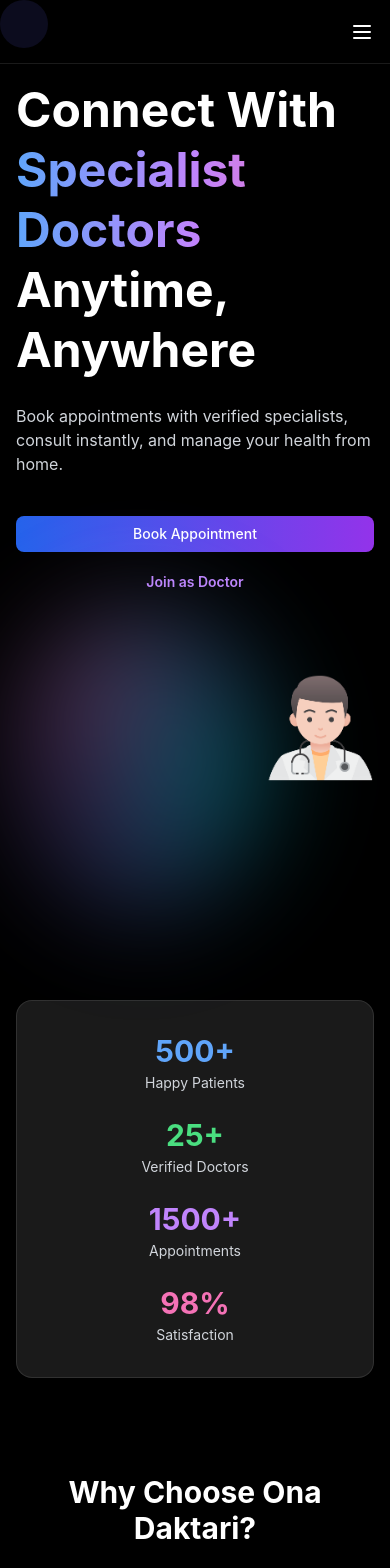
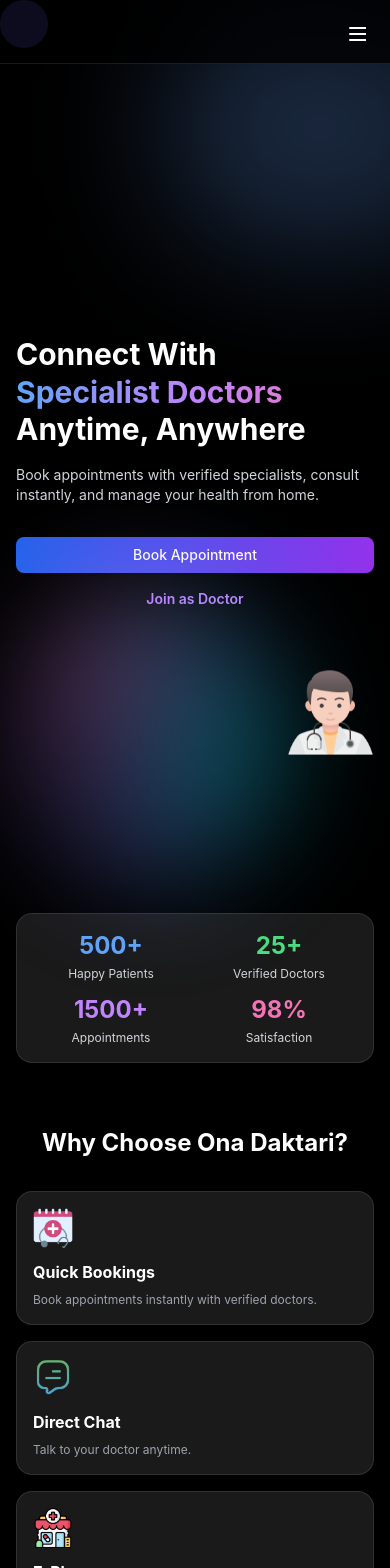
Before and after one commit to Kilroy-creator/ona-daktari-frontend, a Vue app: page / in a window 390 px wide. Shown: the top 1568 px of the page. Built offline with nearby package versions, Linux system fonts and the light colour scheme.

Commit message:
mobile responsive

```diff
--- a/src/views/Landing.vue
+++ b/src/views/Landing.vue
@@ -9,32 +9,32 @@
 
     <!-- Navigation -->
     <nav class="fixed top-0 left-0 right-0 z-50 bg-black/80 backdrop-blur-lg border-b border-white/10 h-16">
-      <div class="max-w-7xl mx-auto px-4 sm:px-6 lg:px-8 h-full flex justify-between items-center">
+      <div class="max-w-7xl mx-auto px-4 h-full flex justify-between items-center">
 
         <!-- Logo -->
         <div class="flex items-center gap-2 min-w-fit">
-          <div class="w-8 h-8 flex-shrink-0">
+          <div class="w-6 h-6 sm:w-8 sm:h-8 flex-shrink-0">
             <LoopLogo class="w-full h-full" />
           </div>
-          <span class="hidden sm:block text-lg font-bold bg-gradient-to-r from-blue-400 via-purple-400 to-pink-400 bg-clip-text text-transparent">
+          <span class="hidden sm:block text-sm sm:text-lg font-bold bg-gradient-to-r from-blue-400 via-purple-400 to-pink-400 bg-clip-text text-transparent">
             Ona Daktari
           </span>
         </div>
 
         <!-- Desktop Nav -->
-        <div class="hidden md:flex gap-8 items-center">
+        <div class="hidden md:flex gap-6 lg:gap-8 items-center">
           <a href="#about" class="text-gray-300 hover:text-white transition text-sm">About</a>
           <a href="#features" class="text-gray-300 hover:text-white transition text-sm">Features</a>
           <router-link to="/patient/login" class="text-gray-300 hover:text-white transition text-sm">Patient</router-link>
           <router-link to="/doctor/login" class="text-gray-300 hover:text-white transition text-sm">Doctor</router-link>
-          <button @click="$router.push('/patient/register')" class="get-started-btn">
+          <button @click="$router.push('/patient/register')" class="get-started-btn text-sm">
             Get Started
           </button>
         </div>
 
         <!-- Mobile Menu Button -->
-        <button class="md:hidden text-white" @click="mobileMenuOpen = !mobileMenuOpen">
-          <svg class="w-6 h-6" fill="none" stroke="currentColor">
+        <button class="md:hidden text-white p-2" @click="mobileMenuOpen = !mobileMenuOpen">
+          <svg class="w-5 h-5 sm:w-6 sm:h-6" fill="none" stroke="currentColor">
             <path stroke-linecap="round" stroke-linejoin="round" stroke-width="2" d="M4 6h16M4 12h16M4 18h16" />
           </svg>
         </button>
@@ -42,12 +42,12 @@
 
       <!-- Mobile Menu -->
       <transition name="fade">
-        <div v-if="mobileMenuOpen" class="md:hidden bg-black/95 p-4 border-t border-white/10 space-y-2">
-          <a href="#about" class="block py-2 text-gray-300 hover:text-white">About</a>
-          <a href="#features" class="block py-2 text-gray-300 hover:text-white">Features</a>
-          <router-link to="/patient/login" class="block py-2 text-gray-300 hover:text-white">Patient</router-link>
-          <router-link to="/doctor/login" class="block py-2 text-gray-300 hover:text-white">Doctor</router-link>
-          <button @click="$router.push('/patient/register')" class="w-full bg-gradient-to-r from-blue-600 to-purple-600 text-white px-6 py-2 rounded-lg hover:shadow-lg transition font-medium">
+        <div v-if="mobileMenuOpen" class="md:hidden bg-black/95 p-4 border-t border-white/10 space-y-3 absolute top-16 left-0 right-0">
+          <a href="#about" class="block py-2 text-gray-300 hover:text-white text-sm">About</a>
+          <a href="#features" class="block py-2 text-gray-300 hover:text-white text-sm">Features</a>
+          <router-link to="/patient/login" class="block py-2 text-gray-300 hover:text-white text-sm">Patient</router-link>
+          <router-link to="/doctor/login" class="block py-2 text-gray-300 hover:text-white text-sm">Doctor</router-link>
+          <button @click="$router.push('/patient/register')" class="w-full bg-gradient-to-r from-blue-600 to-purple-600 text-white px-4 py-2 rounded-lg hover:shadow-lg transition font-medium text-sm">
             Get Started
           </button>
         </div>
@@ -55,14 +55,14 @@
     </nav>
 
     <!-- HERO SECTION -->
-    <section class="relative w-full pt-20 pb-16">
-      <Spotlight class="absolute -top-30 -right-40 w-96 h-76 bg-blue-500/20 rounded-full blur-3xl" />
+    <section class="relative w-full pt-20 pb-12 sm:pb-16">
+      <Spotlight class="absolute -top-20 sm:-top-30 -right-40 w-80 sm:w-96 h-64 sm:h-76 bg-blue-500/20 rounded-full blur-3xl" />
 
-      <div class="max-w-7xl mx-auto px-4 sm:px-6 lg:px-8 relative z-20">
-        <div class="grid md:grid-cols-2 gap-8 items-center">
+      <div class="max-w-7xl mx-auto px-4 relative z-20">
+        <div class="grid md:grid-cols-2 gap-6 sm:gap-8 items-center">
           <!-- Left Content -->
-          <div class="space-y-6">
-            <h1 class="text-5xl md:text-6xl font-bold leading-tight">
+          <div class="space-y-4 sm:space-y-6">
+            <h1 class="text-3xl sm:text-5xl md:text-6xl font-bold leading-tight">
               <span class="block text-white">Connect With</span>
               <span class="block bg-gradient-to-r from-blue-400 via-purple-400 to-pink-400 bg-clip-text text-transparent">
                 Specialist Doctors
@@ -70,20 +70,20 @@
               <span class="block text-white">Anytime, Anywhere</span>
             </h1>
 
-            <p class="text-base text-gray-300 max-w-md">
+            <p class="text-sm sm:text-base text-gray-300 max-w-md">
               Book appointments with verified specialists, consult instantly, and manage your health from home.
             </p>
 
-            <div class="flex flex-col sm:flex-row gap-3 pt-4">
+            <div class="flex flex-col gap-2 sm:gap-3 pt-4">
               <button
                 @click="$router.push('/patient/register')"
-                class="get-started-btn"
+                class="get-started-btn w-full sm:w-auto text-center"
               >
                 Book Appointment
               </button>
               <button
                 @click="$router.push('/doctor/register')"
-                class="border-2 border-purple-500 text-purple-400 px-6 py-2 rounded-lg hover:bg-purple-500/20 transition font-semibold text-sm"
+                class="border-2 border-purple-500 text-purple-400 px-6 py-2 rounded-lg hover:bg-purple-500/20 transition font-semibold text-sm w-full sm:w-auto"
               >
                 Join as Doctor
               </button>
@@ -91,10 +91,10 @@
           </div>
 
           <!-- Right Visual -->
-           <div class="relative flex justify-center items-center h-64 md:h-80">
-            <IridescentOrb class="absolute w-56 h-56 blur-2xl opacity-60" />
+          <div class="relative flex justify-center items-center h-48 sm:h-64 md:h-80">
+            <IridescentOrb class="absolute w-40 sm:w-56 h-40 sm:h-56 blur-2xl opacity-60" />
             <div class="relative z-10 text-center">
-              <img src="/doctor.png" alt="Doctor" class="w-32 h-32 object-contain animate-bounce" />
+              <img src="/doctor.png" alt="Doctor" class="w-24 sm:w-32 h-24 sm:h-32 object-contain animate-bounce" />
             </div>
           </div>
         </div>
@@ -102,102 +102,101 @@
     </section>
 
     <!-- STATS SECTION -->
-    <section class="relative max-w-7xl mx-auto px-4 sm:px-6 lg:px-8 py-12">
-      <div class="grid md:grid-cols-4 gap-6 bg-white/10 p-8 rounded-2xl border border-white/10 backdrop-blur">
+    <section class="relative max-w-7xl mx-auto px-4 py-8 sm:py-12">
+      <div class="grid grid-cols-2 md:grid-cols-4 gap-3 sm:gap-6 bg-white/10 p-4 sm:p-8 rounded-2xl border border-white/10 backdrop-blur">
         <ScrollReveal threshold="0.5">
           <div class="text-center">
-            <div class="text-3xl font-bold text-blue-400 mb-1">
+            <div class="text-2xl sm:text-3xl font-bold text-blue-400 mb-1">
               <CountUp :endValue="500" :duration="2000" />+
             </div>
-            <p class="text-sm text-gray-300">Happy Patients</p>
+            <p class="text-xs sm:text-sm text-gray-300">Happy Patients</p>
           </div>
         </ScrollReveal>
 
         <ScrollReveal threshold="0.5">
           <div class="text-center">
-            <div class="text-3xl font-bold text-green-400 mb-1">
+            <div class="text-2xl sm:text-3xl font-bold text-green-400 mb-1">
               <CountUp :endValue="25" :duration="2000" />+
             </div>
-            <p class="text-sm text-gray-300">Verified Doctors</p>
+            <p class="text-xs sm:text-sm text-gray-300">Verified Doctors</p>
           </div>
         </ScrollReveal>
 
         <ScrollReveal threshold="0.5">
           <div class="text-center">
-            <div class="text-3xl font-bold text-purple-400 mb-1">
+            <div class="text-2xl sm:text-3xl font-bold text-purple-400 mb-1">
               <CountUp :endValue="1500" :duration="2000" />+
             </div>
-            <p class="text-sm text-gray-300">Appointments</p>
+            <p class="text-xs sm:text-sm text-gray-300">Appointments</p>
           </div>
         </ScrollReveal>
 
         <ScrollReveal threshold="0.5">
           <div class="text-center">
-            <div class="text-3xl font-bold text-pink-400 mb-1">
+            <div class="text-2xl sm:text-3xl font-bold text-pink-400 mb-1">
               <CountUp :endValue="98" :duration="2000" />%
             </div>
-            <p class="text-sm text-gray-300">Satisfaction</p>
+            <p class="text-xs sm:text-sm text-gray-300">Satisfaction</p>
           </div>
         </ScrollReveal>
       </div>
     </section>
 
-
     <!-- FEATURES SECTION -->
-    <section id="features" class="relative max-w-7xl mx-auto px-4 sm:px-6 lg:px-8 py-12">
-      <h2 class="text-3xl font-bold text-center text-white mb-12">
+    <section id="features" class="relative max-w-7xl mx-auto px-4 py-8 sm:py-12">
+      <h2 class="text-2xl sm:text-3xl font-bold text-center text-white mb-8 sm:mb-12">
         Why Choose Ona Daktari?
       </h2>
 
-      <div class="grid md:grid-cols-3 gap-6">
-        <div v-for="(feature, idx) in features" :key="idx" class="p-6 bg-white/10 backdrop-blur border border-white/10 rounded-2xl hover:bg-white/20 transition">
-          <img :src="`/${feature.icon}`" :alt="feature.title" class="w-12 h-12 mb-3 object-contain" />
-          <h3 class="text-lg font-bold text-white mb-2">{{ feature.title }}</h3>
-          <p class="text-sm text-gray-400">{{ feature.description }}</p>
+      <div class="grid grid-cols-1 sm:grid-cols-2 md:grid-cols-3 gap-4 sm:gap-6">
+        <div v-for="(feature, idx) in features" :key="idx" class="p-4 sm:p-6 bg-white/10 backdrop-blur border border-white/10 rounded-2xl hover:bg-white/20 transition">
+          <img :src="`/${feature.icon}`" :alt="feature.title" class="w-10 sm:w-12 h-10 sm:h-12 mb-3 object-contain" />
+          <h3 class="text-base sm:text-lg font-bold text-white mb-2">{{ feature.title }}</h3>
+          <p class="text-xs sm:text-sm text-gray-400">{{ feature.description }}</p>
         </div>
       </div>
     </section>
 
     <!-- HOW IT WORKS SECTION -->
-    <section class="relative max-w-7xl mx-auto px-4 sm:px-6 lg:px-8 py-12">
-      <h2 class="text-3xl font-bold text-center text-white mb-12">
+    <section class="relative max-w-7xl mx-auto px-4 py-8 sm:py-12">
+      <h2 class="text-2xl sm:text-3xl font-bold text-center text-white mb-8 sm:mb-12">
         How It Works
       </h2>
 
-      <div class="grid md:grid-cols-4 gap-6">
+      <div class="grid grid-cols-2 md:grid-cols-4 gap-3 sm:gap-6">
         <div v-for="(step, idx) in steps" :key="idx" class="text-center">
-          <div class="w-16 h-16 bg-gradient-to-br from-blue-600 to-purple-600 text-white rounded-full flex items-center justify-center text-2xl font-bold mx-auto mb-3">
+          <div class="w-12 h-12 sm:w-16 sm:h-16 bg-gradient-to-br from-blue-600 to-purple-600 text-white rounded-full flex items-center justify-center text-lg sm:text-2xl font-bold mx-auto mb-3">
             {{ idx + 1 }}
           </div>
-          <h3 class="text-base font-bold text-white mb-1">{{ step.title }}</h3>
+          <h3 class="text-sm sm:text-base font-bold text-white mb-1">{{ step.title }}</h3>
           <p class="text-xs text-gray-400">{{ step.description }}</p>
         </div>
       </div>
     </section>
 
     <!-- CTA SECTION -->
-    <section class="relative max-w-7xl mx-auto px-4 sm:px-6 lg:px-8 py-12">
-      <div class="relative bg-gradient-to-r from-blue-600 via-purple-600 to-pink-600 rounded-3xl p-12 overflow-hidden">
+    <section class="relative max-w-7xl mx-auto px-4 py-8 sm:py-12">
+      <div class="relative bg-gradient-to-r from-blue-600 via-purple-600 to-pink-600 rounded-2xl sm:rounded-3xl p-6 sm:p-12 overflow-hidden">
         <Beams class="absolute inset-0 opacity-10" />
 
         <div class="relative z-10 text-center">
-          <h2 class="text-3xl font-bold text-white mb-4">
+          <h2 class="text-2xl sm:text-3xl font-bold text-white mb-3 sm:mb-4">
             Ready to Take Control of Your Health?
           </h2>
-          <p class="text-base text-white/90 mb-6 max-w-2xl mx-auto">
+          <p class="text-sm sm:text-base text-white/90 mb-6 max-w-2xl mx-auto">
             Join thousands of patients and doctors using Ona Daktari today.
           </p>
 
-          <div class="flex flex-col sm:flex-row gap-3 justify-center">
+          <div class="flex flex-col sm:flex-row gap-2 sm:gap-3 justify-center">
             <button
               @click="$router.push('/patient/register')"
-              class="bg-white text-blue-600 px-6 py-2 rounded-lg hover:bg-gray-100 transition font-semibold text-sm"
+              class="bg-white text-blue-600 px-4 sm:px-6 py-2 rounded-lg hover:bg-gray-100 transition font-semibold text-sm"
             >
               Get Started Now
             </button>
             <button
               @click="$router.push('/')"
-              class="border-2 border-white text-white px-6 py-2 rounded-lg hover:bg-white/10 transition font-semibold text-sm"
+              class="border-2 border-white text-white px-4 sm:px-6 py-2 rounded-lg hover:bg-white/10 transition font-semibold text-sm"
             >
               Learn More
             </button>
@@ -207,28 +206,28 @@
     </section>
 
     <!-- FOOTER -->
-    <footer class="relative border-t border-white/10 mt-16 bg-black/50 backdrop-blur">
-      <div class="max-w-7xl mx-auto px-4 sm:px-6 lg:px-8 py-12">
-        <div class="grid md:grid-cols-4 gap-8 mb-8">
+    <footer class="relative border-t border-white/10 mt-12 sm:mt-16 bg-black/50 backdrop-blur">
+      <div class="max-w-7xl mx-auto px-4 py-8 sm:py-12">
+        <div class="grid grid-cols-1 sm:grid-cols-2 md:grid-cols-4 gap-6 sm:gap-8 mb-8">
           <!-- Brand -->
           <div class="space-y-4">
             <div class="flex items-center gap-2">
-              <div class="w-8 h-8">
+              <div class="w-6 h-6 sm:w-8 sm:h-8">
                 <LoopLogo class="w-full h-full" />
               </div>
-              <span class="text-lg font-bold bg-gradient-to-r from-blue-400 via-purple-400 to-pink-400 bg-clip-text text-transparent">
+              <span class="text-sm sm:text-lg font-bold bg-gradient-to-r from-blue-400 via-purple-400 to-pink-400 bg-clip-text text-transparent">
                 Ona Daktari
               </span>
             </div>
-            <p class="text-sm text-gray-400">
+            <p class="text-xs sm:text-sm text-gray-400">
               Connecting patients with healthcare professionals anytime, anywhere.
             </p>
           </div>
 
           <!-- Quick Links -->
           <div class="space-y-4">
-            <h3 class="font-semibold text-white">Quick Links</h3>
-            <ul class="space-y-2 text-sm">
+            <h3 class="font-semibold text-white text-sm sm:text-base">Quick Links</h3>
+            <ul class="space-y-2 text-xs sm:text-sm">
               <li><a href="#about" class="text-gray-400 hover:text-white transition">About Us</a></li>
               <li><a href="#features" class="text-gray-400 hover:text-white transition">Features</a></li>
               <li><router-link to="/patient/login" class="text-gray-400 hover:text-white transition">Patient Login</router-link></li>
@@ -238,8 +237,8 @@
 
           <!-- For Users -->
           <div class="space-y-4">
-            <h3 class="font-semibold text-white">For Users</h3>
-            <ul class="space-y-2 text-sm">
+            <h3 class="font-semibold text-white text-sm sm:text-base">For Users</h3>
+            <ul class="space-y-2 text-xs sm:text-sm">
               <li><router-link to="/patient/register" class="text-gray-400 hover:text-white transition">Patient Register</router-link></li>
               <li><router-link to="/doctor/register" class="text-gray-400 hover:text-white transition">Doctor Register</router-link></li>
               <li><a href="#" class="text-gray-400 hover:text-white transition">How It Works</a></li>
@@ -249,26 +248,26 @@
 
           <!-- Connect -->
           <div class="space-y-4">
-            <h3 class="font-semibold text-white">Connect With Us</h3>
-            <div class="flex gap-4">
-              <a href="#" class="w-10 h-10 rounded-full bg-white/10 hover:bg-blue-600 flex items-center justify-center transition">
-                <svg class="w-5 h-5" fill="currentColor" viewBox="0 0 24 24"><path d="M24 12.073c0-6.627-5.373-12-12-12s-12 5.373-12 12c0 5.99 4.388 10.954 10.125 11.854v-8.385H7.078v-3.47h3.047V9.43c0-3.007 1.792-4.669 4.533-4.669 1.312 0 2.686.235 2.686.235v2.953H15.83c-1.491 0-1.956.925-1.956 1.874v2.25h3.328l-.532 3.47h-2.796v8.385C19.612 23.027 24 18.062 24 12.073z"/></svg>
+            <h3 class="font-semibold text-white text-sm sm:text-base">Connect With Us</h3>
+            <div class="flex gap-3 sm:gap-4">
+              <a href="#" class="w-8 h-8 sm:w-10 sm:h-10 rounded-full bg-white/10 hover:bg-blue-600 flex items-center justify-center transition flex-shrink-0">
+                <svg class="w-4 h-4 sm:w-5 sm:h-5" fill="currentColor" viewBox="0 0 24 24"><path d="M24 12.073c0-6.627-5.373-12-12-12s-12 5.373-12 12c0 5.99 4.388 10.954 10.125 11.854v-8.385H7.078v-3.47h3.047V9.43c0-3.007 1.792-4.669 4.533-4.669 1.312 0 2.686.235 2.686.235v2.953H15.83c-1.491 0-1.956.925-1.956 1.874v2.25h3.328l-.532 3.47h-2.796v8.385C19.612 23.027 24 18.062 24 12.073z"/></svg>
               </a>
-              <a href="#" class="w-10 h-10 rounded-full bg-white/10 hover:bg-blue-400 flex items-center justify-center transition">
-                <svg class="w-5 h-5" fill="currentColor" viewBox="0 0 24 24"><path d="M23 3a10.9 10.9 0 01-3.14 1.53 4.48 4.48 0 00-7.86 3v1A10.66 10.66 0 013 4s-4 9 5 13a11.64 11.64 0 01-7 2s9 5 20 5a9.5 9.5 0 00-9-5.5c4.75 2.25 7-7 7-7a10.6 10.6 0 01-9-5.5z"/></svg>
+              <a href="#" class="w-8 h-8 sm:w-10 sm:h-10 rounded-full bg-white/10 hover:bg-blue-400 flex items-center justify-center transition flex-shrink-0">
+                <svg class="w-4 h-4 sm:w-5 sm:h-5" fill="currentColor" viewBox="0 0 24 24"><path d="M23 3a10.9 10.9 0 01-3.14 1.53 4.48 4.48 0 00-7.86 3v1A10.66 10.66 0 013 4s-4 9 5 13a11.64 11.64 0 01-7 2s9 5 20 5a9.5 9.5 0 00-9-5.5c4.75 2.25 7-7 7-7a10.6 10.6 0 01-9-5.5z"/></svg>
               </a>
-              <a href="#" class="w-10 h-10 rounded-full bg-white/10 hover:bg-purple-600 flex items-center justify-center transition">
-                <svg class="w-5 h-5" fill="currentColor" viewBox="0 0 24 24"><path d="M12 0c-6.626 0-12 5.373-12 12 0 5.302 3.438 9.8 8.207 11.387.599.111.793-.261.793-.577v-2.234c-3.338.726-4.033-1.416-4.033-1.416-.546-1.387-1.333-1.756-1.333-1.756-1.089-.745.083-.729.083-.729 1.205.084 1.839 1.237 1.839 1.237 1.07 1.834 2.807 1.304 3.492.997.107-.775.418-1.305.762-1.604-2.665-.305-5.467-1.334-5.467-5.931 0-1.311.469-2.381 1.236-3.221-.124-.303-.535-1.524.117-3.176 0 0 1.008-.322 3.301 1.23.957-.266 1.983-.399 3.003-.404 1.02.005 2.047.138 3.006.404 2.291-1.552 3.297-1.23 3.297-1.23.653 1.653.242 2.874.118 3.176.77.84 1.235 1.911 1.235 3.221 0 4.609-2.807 5.624-5.479 5.921.43.372.823 1.102.823 2.222v3.293c0 .319.192.694.801.576 4.765-1.589 8.199-6.086 8.199-11.386 0-6.627-5.373-12-12-12z"/></svg>
+              <a href="#" class="w-8 h-8 sm:w-10 sm:h-10 rounded-full bg-white/10 hover:bg-purple-600 flex items-center justify-center transition flex-shrink-0">
+                <svg class="w-4 h-4 sm:w-5 sm:h-5" fill="currentColor" viewBox="0 0 24 24"><path d="M12 0c-6.626 0-12 5.373-12 12 0 5.302 3.438 9.8 8.207 11.387.599.111.793-.261.793-.577v-2.234c-3.338.726-4.033-1.416-4.033-1.416-.546-1.387-1.333-1.756-1.333-1.756-1.089-.745.083-.729.083-.729 1.205.084 1.839 1.237 1.839 1.237 1.07 1.834 2.807 1.304 3.492.997.107-.775.418-1.305.762-1.604-2.665-.305-5.467-1.334-5.467-5.931 0-1.311.469-2.381 1.236-3.221-.124-.303-.535-1.524.117-3.176 0 0 1.008-.322 3.301 1.23.957-.266 1.983-.399 3.003-.404 1.02.005 2.047.138 3.006.404 2.291-1.552 3.297-1.23 3.297-1.23.653 1.653.242 2.874.118 3.176.77.84 1.235 1.911 1.235 3.221 0 4.609-2.807 5.624-5.479 5.921.43.372.823 1.102.823 2.222v3.293c0 .319.192.694.801.576 4.765-1.589 8.199-6.086 8.199-11.386 0-6.627-5.373-12-12-12z"/></svg>
               </a>
             </div>
           </div>
         </div>
 
         <!-- Divider -->
-        <div class="border-t border-white/10 pt-8">
-          <div class="flex flex-col md:flex-row justify-between items-center text-sm text-gray-400">
+        <div class="border-t border-white/10 pt-6 sm:pt-8">
+          <div class="flex flex-col md:flex-row justify-between items-center text-xs sm:text-sm text-gray-400 gap-4">
             <p>&copy; 2024 Ona Daktari. All rights reserved.</p>
-            <div class="flex gap-6 mt-4 md:mt-0">
+            <div class="flex gap-4 sm:gap-6">
               <a href="#" class="hover:text-white transition">Privacy Policy</a>
               <a href="#" class="hover:text-white transition">Terms of Service</a>
               <a href="#" class="hover:text-white transition">Contact</a>
@@ -316,7 +315,7 @@
 <style scoped>
 /* Get Started Button Hover Effect */
 .get-started-btn {
-  @apply bg-gradient-to-r from-blue-600 to-purple-600 text-white px-6 py-2 rounded-lg text-sm font-medium relative overflow-hidden transition-all duration-300;
+  @apply bg-gradient-to-r from-blue-600 to-purple-600 text-white px-4 sm:px-6 py-2 rounded-lg text-sm font-medium relative overflow-hidden transition-all duration-300;
   position: relative;
 }
 
```
